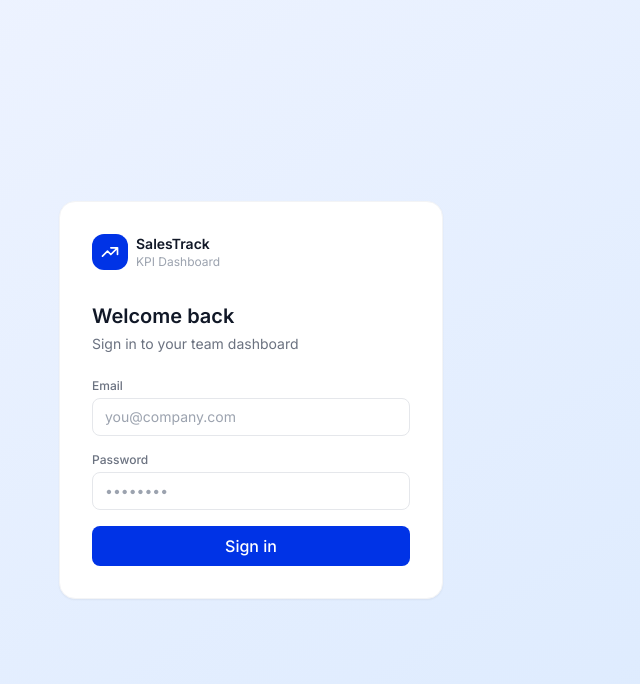
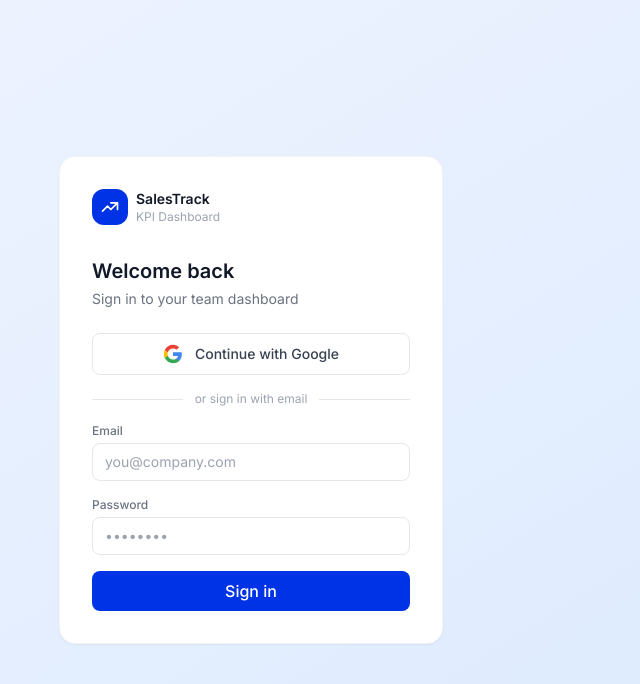
Before and after one commit to visualbrotzid-star/crm, a Next.js app: page /login in a window 1280 px wide. Shown: the top 684 px of the page, without its empty margins (389-1029 px from the left). Built offline with nearby package versions, Linux system fonts and the light colour scheme; no server answers.

Commit message:
Add Google OAuth login and auth callback

```diff
--- /dev/null
+++ b/src/app/auth/callback/route.ts
@@ -0,0 +1,28 @@
+import { createServerClient } from '@supabase/ssr'
+import { cookies } from 'next/headers'
+import { NextResponse } from 'next/server'
+
+export async function GET(request: Request) {
+  const { searchParams, origin } = new URL(request.url)
+  const code = searchParams.get('code')
+  if (code) {
+    const cookieStore = await cookies()
+    const supabase = createServerClient(
+      process.env.NEXT_PUBLIC_SUPABASE_URL!,
+      process.env.NEXT_PUBLIC_SUPABASE_ANON_KEY!,
+      {
+        cookies: {
+          getAll() { return cookieStore.getAll() },
+          setAll(cookiesToSet: { name: string; value: string; options?: Record<string, unknown> }[]) {
+            cookiesToSet.forEach(({ name, value, options }) =>
+              cookieStore.set(name, value, options as Parameters<typeof cookieStore.set>[2])
+            )
+          },
+        },
+      }
+    )
+    const { error } = await supabase.auth.exchangeCodeForSession(code)
+    if (!error) return NextResponse.redirect(`${origin}/dashboard`)
+  }
+  return NextResponse.redirect(`${origin}/login?error=auth`)
+}
--- a/src/app/login/page.tsx
+++ b/src/app/login/page.tsx
@@ -8,6 +8,7 @@
   const [email, setEmail] = useState('')
   const [password, setPassword] = useState('')
   const [loading, setLoading] = useState(false)
+  const [googleLoading, setGoogleLoading] = useState(false)
   const [error, setError] = useState('')
   const router = useRouter()
   const supabase = createClient()
@@ -26,10 +27,22 @@
     }
   }
 
+  async function handleGoogleLogin() {
+    setGoogleLoading(true)
+    setError('')
+    const { error } = await supabase.auth.signInWithOAuth({
+      provider: 'google',
+      options: { redirectTo: `${window.location.origin}/auth/callback` },
+    })
+    if (error) {
+      setError(error.message)
+      setGoogleLoading(false)
+    }
+  }
+
   return (
     <div className="min-h-screen flex items-center justify-center bg-gradient-to-br from-brand-50 to-blue-100 px-4">
       <div className="card p-8 w-full max-w-sm">
-        {/* Logo */}
         <div className="flex items-center gap-2 mb-8">
           <div className="w-9 h-9 bg-brand-600 rounded-xl flex items-center justify-center">
             <svg className="w-5 h-5 text-white" fill="none" viewBox="0 0 24 24" stroke="currentColor">
@@ -41,32 +54,31 @@
             <p className="text-xs text-gray-400">KPI Dashboard</p>
           </div>
         </div>
-
         <h1 className="text-xl font-semibold text-gray-900 mb-1">Welcome back</h1>
         <p className="text-sm text-gray-500 mb-6">Sign in to your team dashboard</p>
-
+        <button onClick={handleGoogleLogin} disabled={googleLoading}
+          className="w-full flex items-center justify-center gap-3 border border-gray-200 rounded-lg px-4 py-2.5 text-sm font-medium text-gray-700 hover:bg-gray-50 transition-colors mb-4 disabled:opacity-50">
+          <svg className="w-5 h-5" viewBox="0 0 24 24">
+            <path fill="#4285F4" d="M22.56 12.25c0-.78-.07-1.53-.2-2.25H12v4.26h5.92c-.26 1.37-1.04 2.53-2.21 3.31v2.77h3.57c2.08-1.92 3.28-4.74 3.28-8.09z"/>
+            <path fill="#34A853" d="M12 23c2.97 0 5.46-.98 7.28-2.66l-3.57-2.77c-.98.66-2.23 1.06-3.71 1.06-2.86 0-5.29-1.93-6.16-4.53H2.18v2.84C3.99 20.53 7.7 23 12 23z"/>
+            <path fill="#FBBC05" d="M5.84 14.09c-.22-.66-.35-1.36-.35-2.09s.13-1.43.35-2.09V7.07H2.18C1.43 8.55 1 10.22 1 12s.43 3.45 1.18 4.93l2.85-2.22.81-.62z"/>
+            <path fill="#EA4335" d="M12 5.38c1.62 0 3.06.56 4.21 1.64l3.15-3.15C17.45 2.09 14.97 1 12 1 7.7 1 3.99 3.47 2.18 7.07l3.66 2.84c.87-2.6 3.3-4.53 6.16-4.53z"/>
+          </svg>
+          {googleLoading ? 'Redirecting…' : 'Continue with Google'}
+        </button>
+        <div className="flex items-center gap-3 mb-4">
+          <div className="flex-1 h-px bg-gray-200" />
+          <span className="text-xs text-gray-400">or sign in with email</span>
+          <div className="flex-1 h-px bg-gray-200" />
+        </div>
         <form onSubmit={handleLogin} className="space-y-4">
           <div>
             <label className="label">Email</label>
-            <input
-              type="email"
-              className="input"
-              placeholder="you@company.com"
-              value={email}
-              onChange={e => setEmail(e.target.value)}
-              required
-            />
+            <input type="email" className="input" placeholder="you@company.com" value={email} onChange={e => setEmail(e.target.value)} required />
           </div>
           <div>
             <label className="label">Password</label>
-            <input
-              type="password"
-              className="input"
-              placeholder="••••••••"
-              value={password}
-              onChange={e => setPassword(e.target.value)}
-              required
-            />
+            <input type="password" className="input" placeholder="••••••••" value={password} onChange={e => setPassword(e.target.value)} required />
           </div>
           {error && <p className="text-sm text-red-500 bg-red-50 px-3 py-2 rounded-lg">{error}</p>}
           <button type="submit" disabled={loading} className="btn-primary w-full">
```
